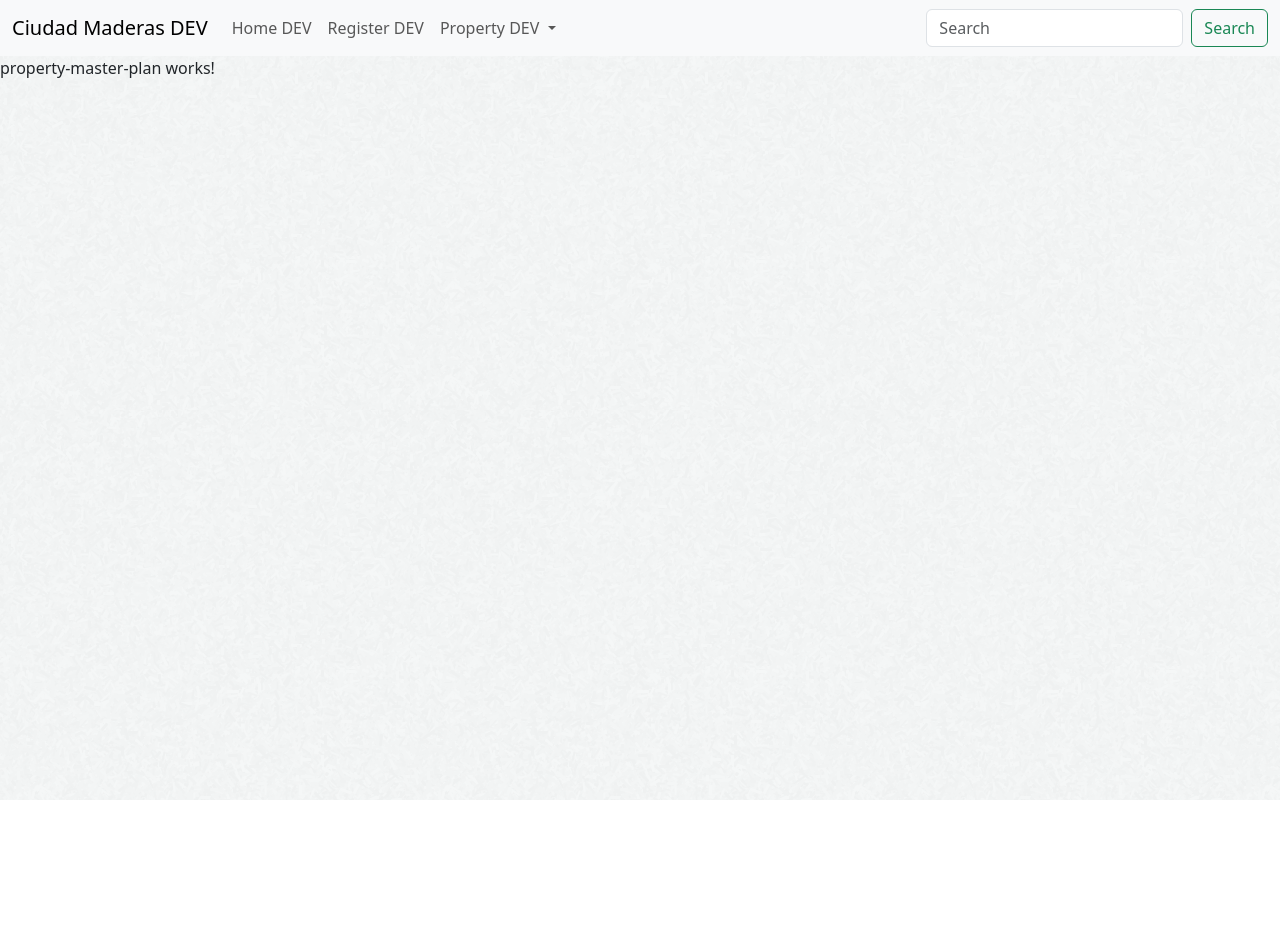
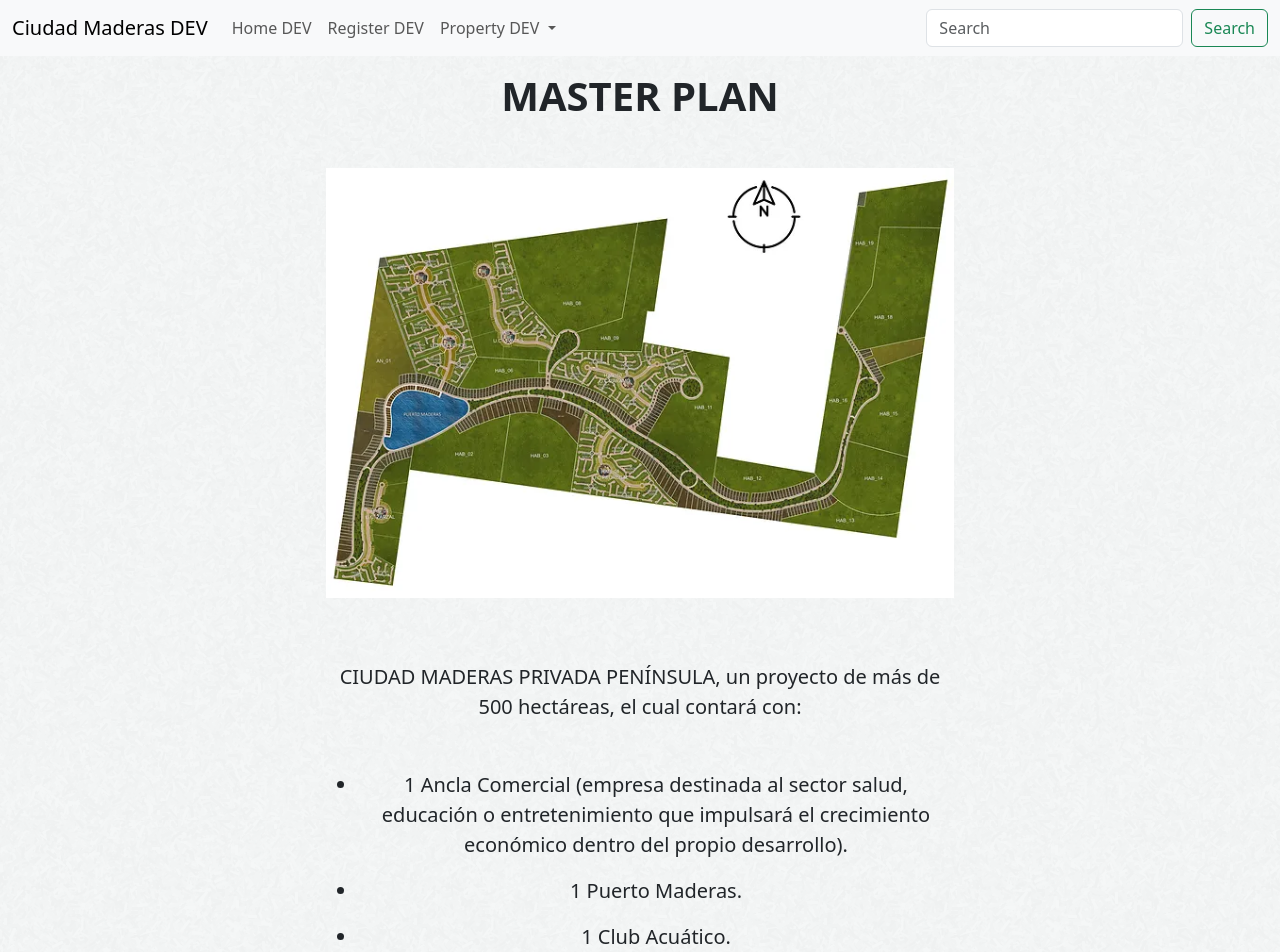
Before and after one commit to Javi-GarciaMtz/CM-Erick-M, an Angular app in the folder frontend/: page /master-plan in a window 1280 px wide. Shown: the top 952 px of the page. Before the commit the page ends 800 px from the top, so only its background shows below. Built offline with nearby package versions, Linux system fonts and the light colour scheme.

Commit message:
master plan v1

```diff
--- a/frontend/src/app/components/property-master-plan/property-master-plan.component.html
+++ b/frontend/src/app/components/property-master-plan/property-master-plan.component.html
@@ -1 +1,36 @@
-<p>property-master-plan works!</p>
+
+<div class="container-fluid mt-3">
+
+    <!-- Inicio del primer texto  -->
+    <div class="d-flex justify-content-center">
+        <div class="col-md-6 ml-0 pl-0 mb-3 text-center">
+
+            <h1 class="mb-5 text-uppercase text-center"> <strong>MASTER PLAN</strong> </h1>
+
+            <img src="assets/images/master_plan/mp_peninsula.png" class="img-fluid">
+
+        </div>
+    </div>
+    <!-- Fin del primer texto -->
+
+    <!-- Inicio de texto 2  -->
+    <div class="d-flex justify-content-center">
+        <div class="col-md-6 ml-0 pl-0 mb-3 mt-5 text-center">
+
+            <p class="fs-5 text-center mb-5"> CIUDAD MADERAS PRIVADA PENÍNSULA, un proyecto de más de 500 hectáreas, el cual contará con: </p>
+
+            <ul>
+
+                <li class="fs-5 text-center mb-3" type="disc">1 Ancla Comercial (empresa destinada al sector salud, educación o entretenimiento que impulsará el crecimiento económico dentro del propio desarrollo).</li>
+
+                <li class="fs-5 text-center mb-3" type="disc">1 Puerto Maderas.</li>
+
+                <li class="fs-5 text-center mb-3" type="disc">1 Club Acuático.</li>
+
+            </ul>
+
+        </div>
+    </div>
+    <!-- Fin de texto 2 -->
+
+</div>
```
Also changed, not shown: frontend/src/assets/images/master_plan/mp_peninsula.png (added).
